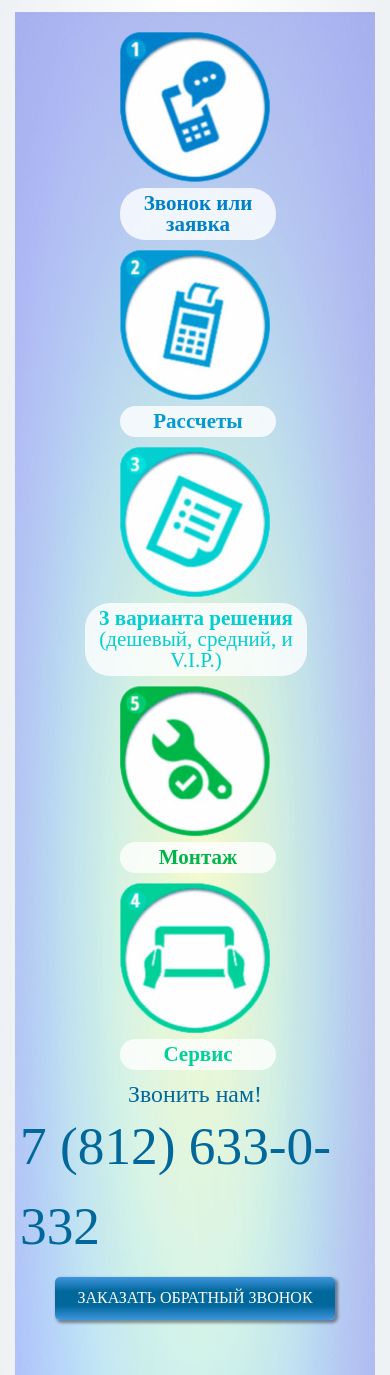
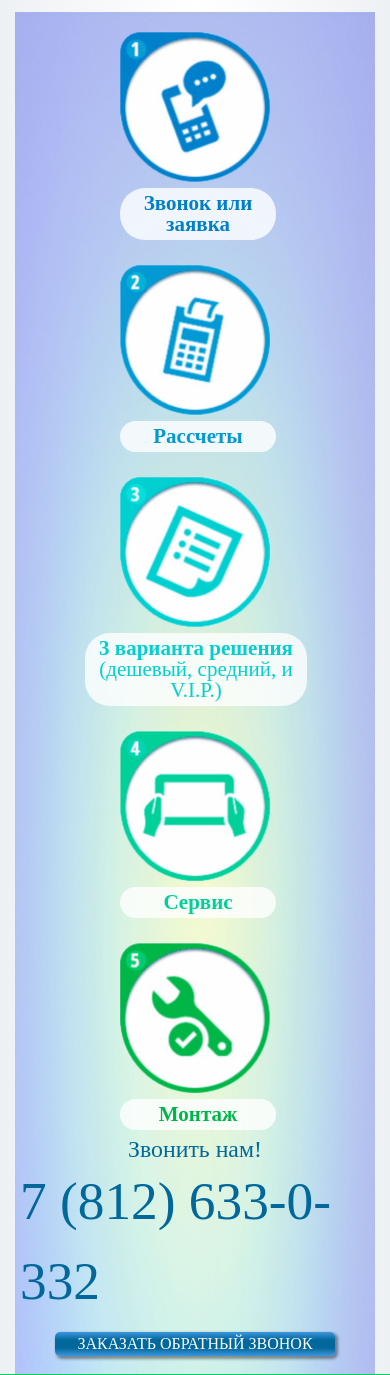
Before and after one commit to artem1y3/artem1y3.github.io, a PHP site: page / in a window 390 px wide. Shown: the part 2275-3650 px from the top of the page. Run offline with PHP 8.4, Linux system fonts and the light colour scheme; some libraries are stand-ins or nearby versions.

Commit message:
Next commit

```diff
--- a/index.html
+++ b/index.html
@@ -264,7 +264,7 @@
         </div>
       </div>
       <div class="row">
-        <div class="col-md-3">
+        <div class="col-md-3 ord1">
           <div class="scheme-element">
             <img src="images/sch5.png" alt="">
             <div class="element-inner elem5">
--- a/style.css
+++ b/style.css
@@ -643,7 +643,7 @@ hr{
 	box-shadow: 2px 2px 3px 1px rgba(0,0,0,0.4);
 	height: 43px;
 	width: 95%;
-	color: #3A3A3A;
+	color: #015fb1; /*#3A3A3A;*/
 	text-align: center;
 	font-size: 14pt;
 }
@@ -668,13 +668,22 @@ hr{
 	}
 
 	.scheme .row>div{
-		margin-bottom: 10px;
+		margin-bottom: 25px;
 	}
 	.element-inner{
 		position: static;
 	}
 	.elem3{
 		position: relative;
-		bottom: 0px;
+		bottom: 0;
+	}
+	.ord1{
+		order: 2;
+	}
+	.call-us{
+		height: 184px;
+	}
+	.scheme-wrap{
+		padding-bottom: 10px!important;
 	}
 }
```
